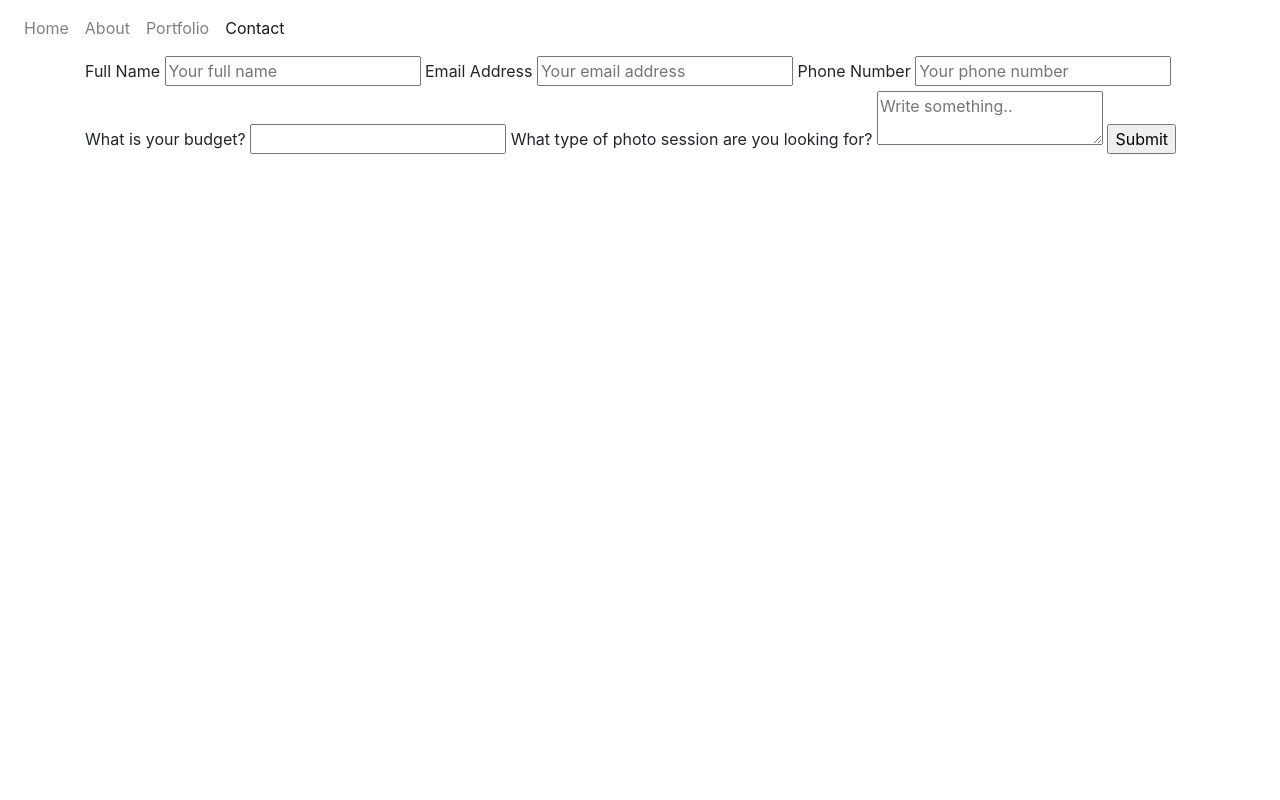
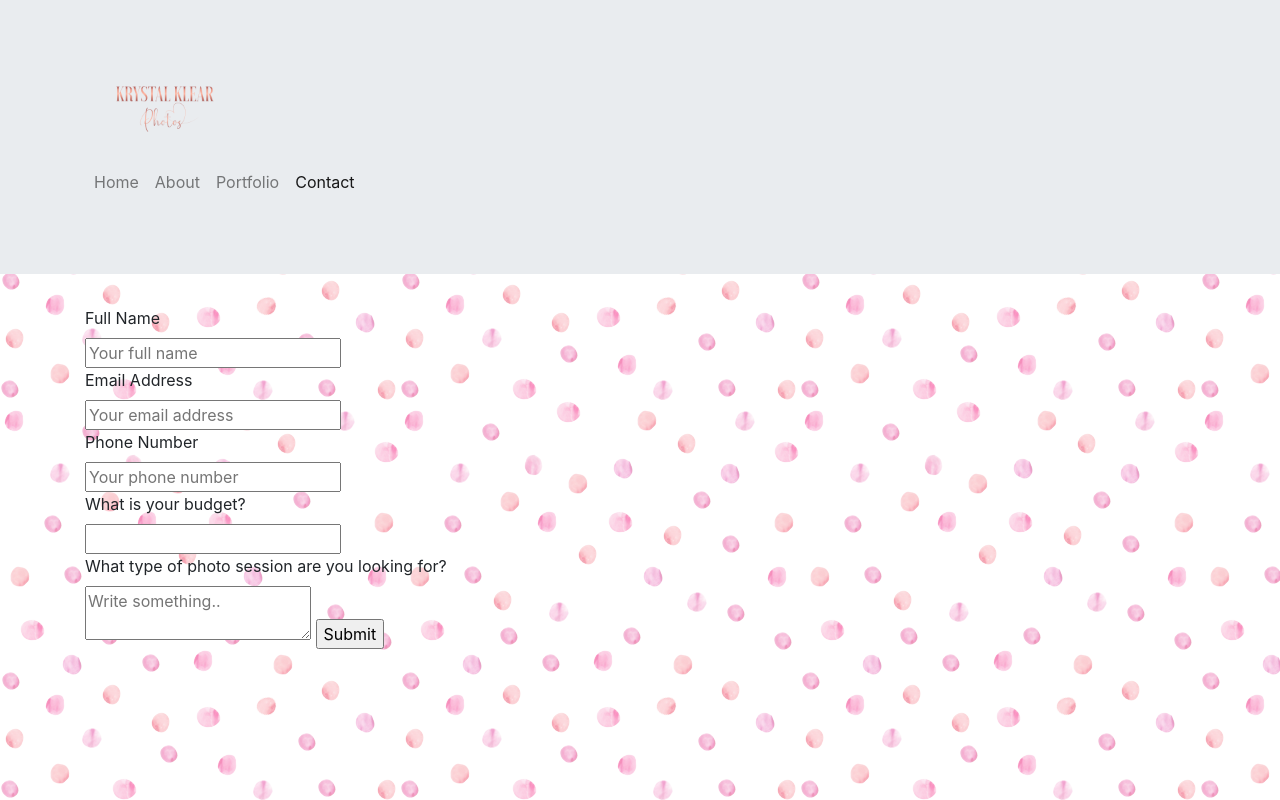
Before and after one commit to Arnold-DuFauchard/Portfolio-Project, a website: page contact.html in a window 1280 px wide. Drawn offline with nearby package versions, Linux system fonts and the light colour scheme.

Commit message:
Added css

```diff
--- a/contact.html
+++ b/contact.html
@@ -10,6 +10,15 @@
 </head>
 
 <body>
+    <header class="jumbotron jumbotron-fluid">
+        <div class="container">
+            <div class="row">
+                <div class="col-4 col-sm-3 col-md-2 align-self-center">
+                    <img src="img/Krystal Klear Photos.png" class="img-fluid" />
+                </div>
+            </div>
+
+            <div class="row">
                 <nav class="navbar navbar-expand-sm navbar-light sticky-top">
                     <ul class="navbar-nav">
                         <li class="nav-item"><a class="nav-link" href="index.html">Home</a></li>
@@ -18,6 +27,9 @@
                         <li class="nav-item active"><a class="nav-link" href="#">Contact</a></li>
                     </ul>
                 </nav>
+            </div>
+        </div>
+    </header>
 
     <div class="container">
         <form class="submissionForm">
--- a/css/styles.css
+++ b/css/styles.css
@@ -1,3 +1,7 @@
-.submissionForm{
+label {
     display: block;
 }
+
+body {
+    background-image: url(/img/watercolor.png)
+}
```
Also changed, not shown: about.html (+13 -0 lines), index.html (+5 -2 lines), portfolio.html (+13 -0 lines), img/watercolor.png (added). Lines whose indentation alone changed are shown as unchanged.
